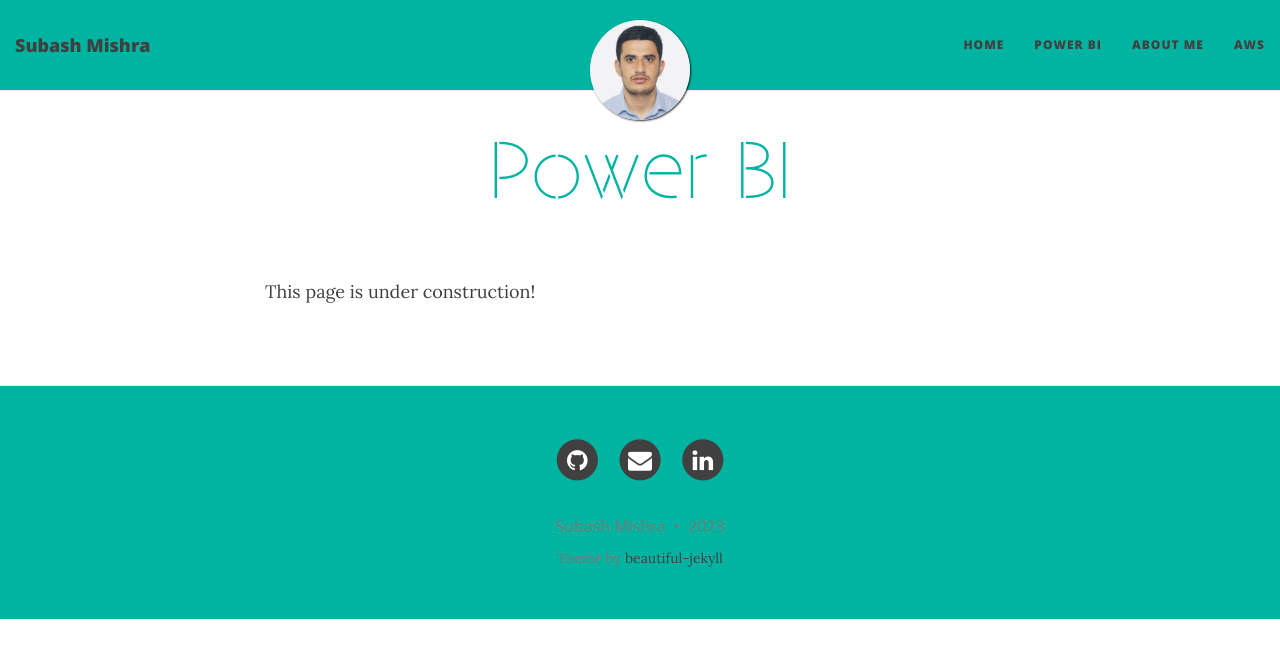
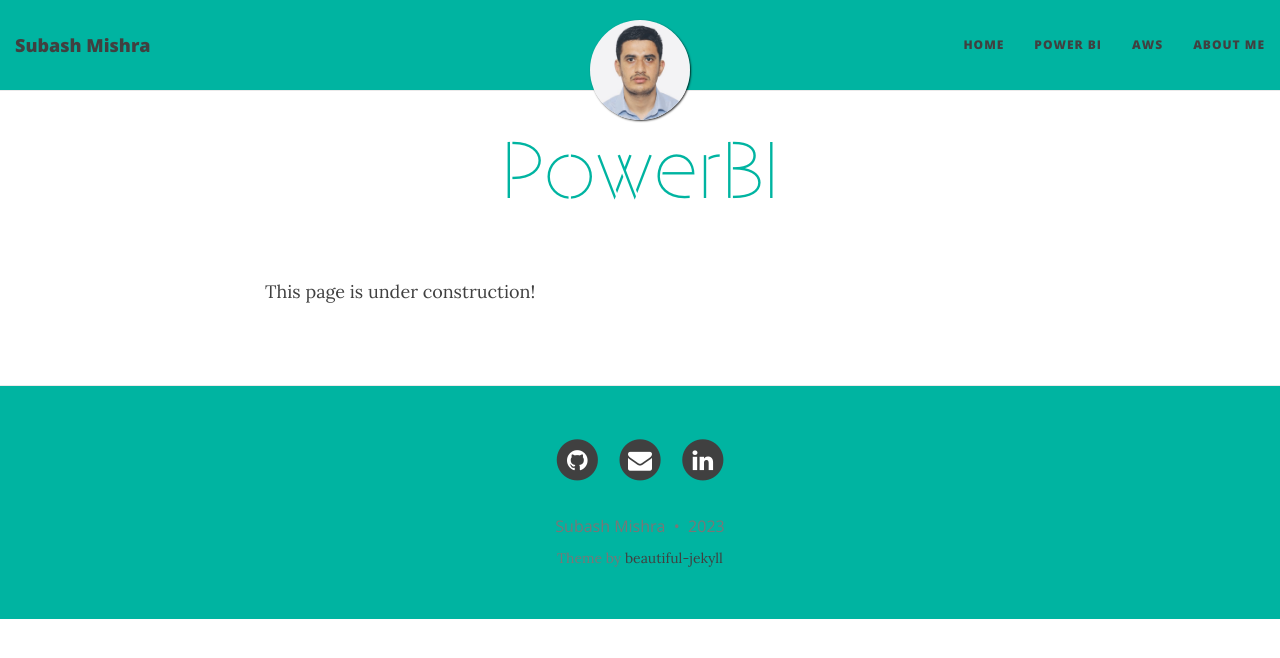
Before and after one commit to MishraSubash/MishraSubash.github.io, a Jekyll site: the page built from powerBI.md, in a window 1280 px wide. Shown: the top 658 px of the page. Built offline with Jekyll 4.4.1, drawn with Linux system fonts in a browser that asks for light colours; nearby versions of some CDN libraries.

Commit message:
new menu pushing

```diff
--- a/_config.yml
+++ b/_config.yml
@@ -28,9 +28,10 @@
 # List of links in the navigation bar
 navbar-links:
   Home: ""
-  Power BI: "Power BI"
+  Power BI: "PowerBI"
+  AWS: "AWS"
   About Me: "aboutme"
-  AWS: "AWS"
+
 #  PPM: "ppm"
 
 # --- Footer options --- #
--- a/powerBI.md
+++ b/powerBI.md
@@ -1,6 +1,6 @@
 ---
 layout: page
-title: Power BI
+title: PowerBI
 ---
 
 
```
